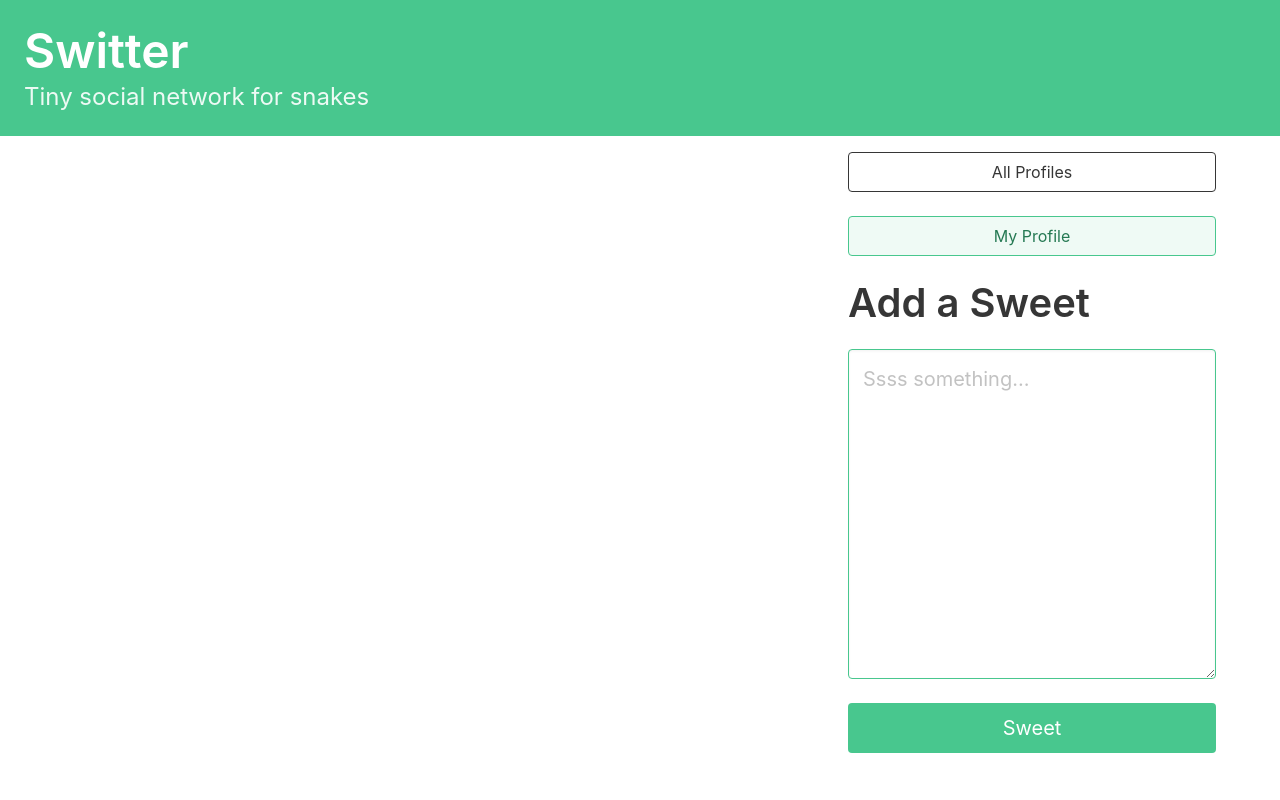
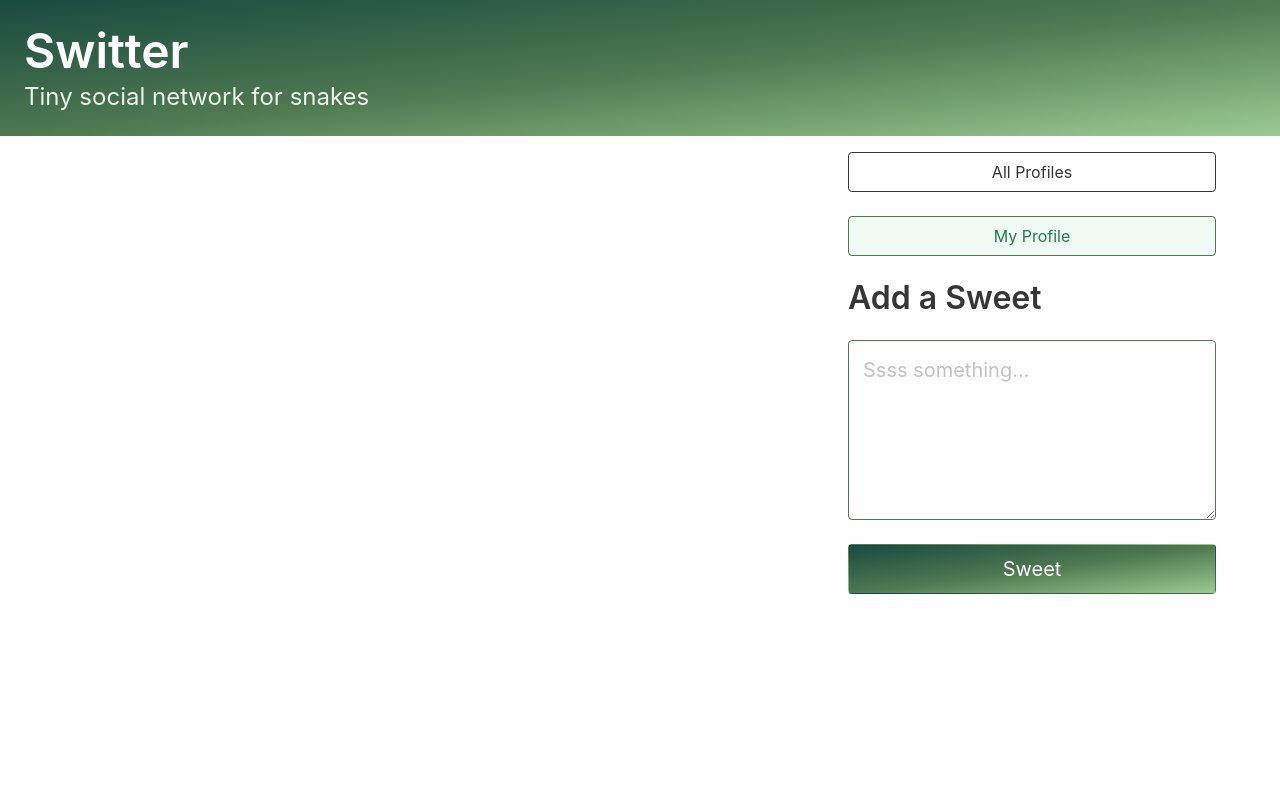
Before and after one commit to marketulinek/switter, a Django app: page / in a window 1280 px wide. Run offline with Django 4.2, Linux system fonts and the light colour scheme; the visitor is signed in with stand-in values (Sample User, id 1); data comes from the database, SQL or seed files in the repository; data that the repository does not hold is empty.

Commit message:
Greenish the app

```diff
--- a/switter/forms.py
+++ b/switter/forms.py
@@ -8,7 +8,8 @@ class SweetForm(forms.ModelForm):
         widget=forms.widgets.Textarea(
             attrs={
                 'placeholder': 'Ssss something...',
-                'class': 'textarea is-success is-medium'
+                'class': 'textarea is-medium is-snake',
+                'rows': 5
             }
         ),
         label = ''
--- a/switter/templates/base.html
+++ b/switter/templates/base.html
@@ -6,10 +6,27 @@
     <meta name="viewport" content="width=device-width, initial-scale=1.0">
     <link rel="stylesheet" href="https://cdn.jsdelivr.net/npm/bulma@0.9.3/css/bulma.min.css">
     <title>Switter</title>
+    <style>
+        .snake-background {
+            background-image: linear-gradient(to bottom right, #194A40, #4D7850, #9CCA91)
+        }
+        .button.is-snake {
+            background-color: rgba(156, 202, 145, 0.2);
+            color: #4D7850;
+            border-color: #4D7850;
+        }
+        textarea.is-snake {
+            border-color: #4D7850;
+        }
+        /* not used */
+        .snake-background2 {
+            background-image: linear-gradient(to bottom right, #136544, #085C5D, #07616C, #125791);
+        }
+    </style>
 </head>
 <body>
     <a href="{% url 'switter:dashboard' %}">
-        <section class="hero is-small is-success mb-4">
+        <section class="hero is-small is-success mb-4 snake-background">
             <div class="hero-body">
                 <h1 class="title is-1">Switter</h1>
                 <p class="subtitle is-4">Tiny social network for snakes</p>
--- a/switter/templates/switter/dashboard.html
+++ b/switter/templates/switter/dashboard.html
@@ -6,7 +6,7 @@
             <div class="box">
                 {{ sweet.content }}
                 <span class="is-small has-text-grey-light">
-                    ({{ sweet.created_at }} by {{ sweet.user.username }}
+                    {{ sweet.created_at }} by {{ sweet.user.username }}
                 </span>
             </div>
         {% endfor %}
@@ -23,7 +23,7 @@
 
         <div class="block">
             <a href="{% url 'switter:profile' request.user.profile.id %} ">
-                <button class="button is-success is-light is-outlined is-fullwidth">
+                <button class="button is-success is-snake is-light is-fullwidth">
                     My Profile
                 </button>
             </a>
@@ -31,13 +31,13 @@
 
         <div class="block">
             <div class="block">
-                <h2 class="title is-2">Add a Sweet</p>
+                <h3 class="title is-3">Add a Sweet</h3>
             </div>
             <div class="block">
                 <form method="post">
                     {% csrf_token %}
                     {{ form.as_p }}
-                    <button class="button is-success is-fullwidth is-medium mt-5" type="submit">Sweet</button>
+                    <button class="button is-success is-fullwidth is-medium mt-5 snake-background" type="submit">Sweet</button>
                 </form>
             </div>
         </div>
```
